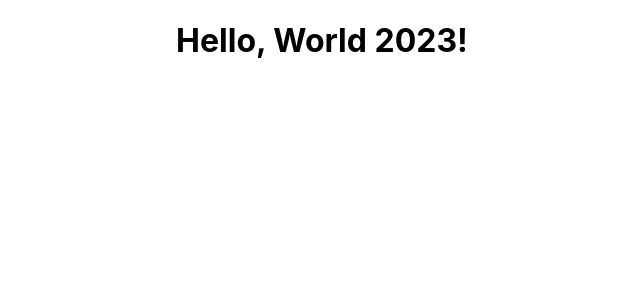
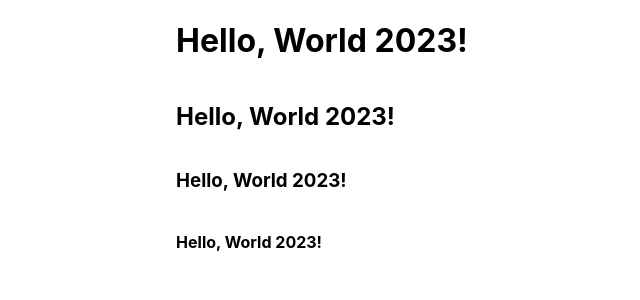
Before and after one commit to martinsutherland/AzurePipelineDemo, a React (Create React App) app: page / in a window 1280 px wide. Shown: the top 300 px of the page, without its empty margins (318-958 px from the left). Built offline with nearby package versions, Linux system fonts and the light colour scheme.

Commit message:
yml file changes

```diff
--- a/src/App.js
+++ b/src/App.js
@@ -7,8 +7,10 @@ const App = () => {
 
       <div className='data'>
         <div> <h1>Hello, World 2023!</h1></div>
-
-      </div>
+        <div> <h2>Hello, World 2023!</h2></div>
+        <div> <h3>Hello, World 2023!</h3></div>
+        <div> <h4>Hello, World 2023!</h4></div>
+     </div>
 
 
   );
```
